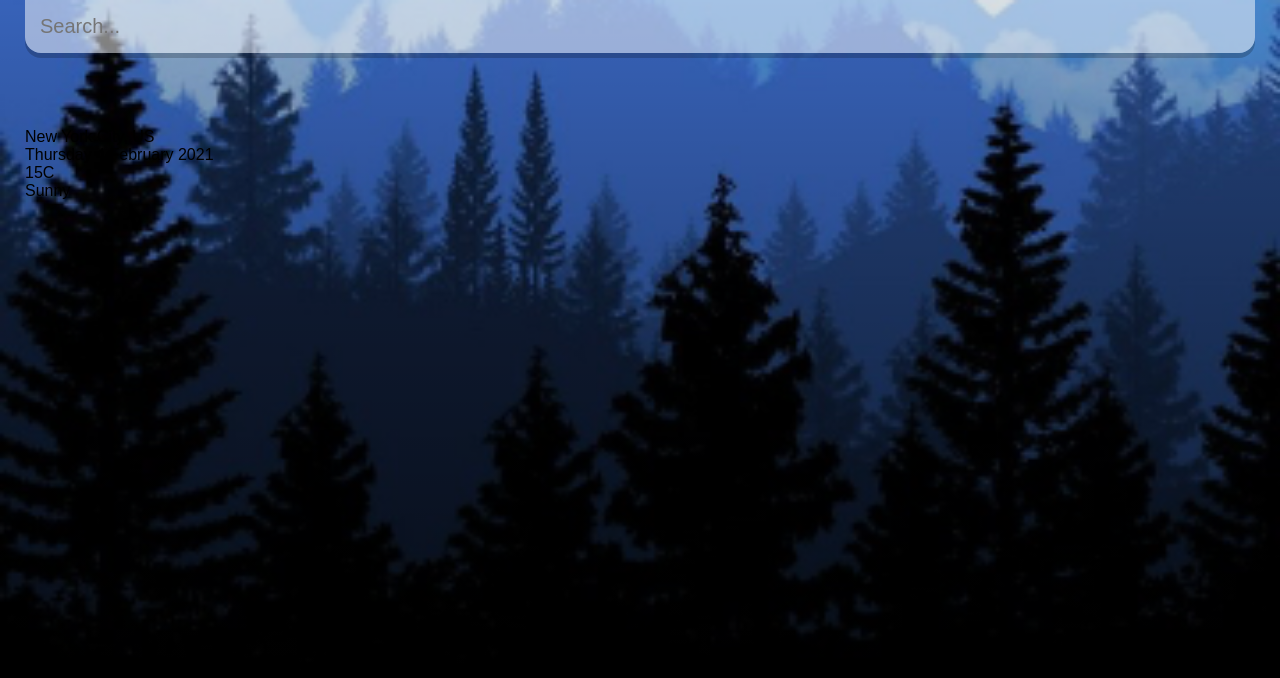
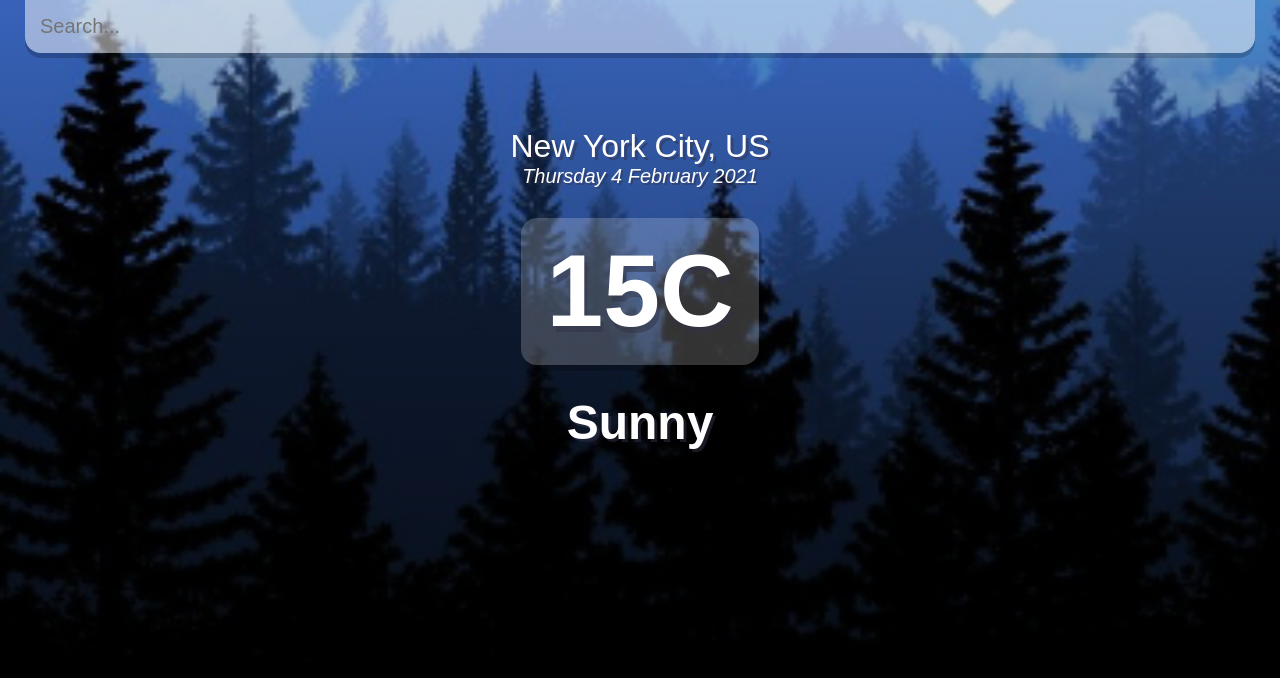
Before and after one commit to aingc/react-weather-app, a React (Create React App) app: page / in a window 1280 px wide. Shown: the top 678 px of the page. Built offline with nearby package versions, Linux system fonts and the light colour scheme.

Commit message:
Fetch promise for city search from openweathermap API

```diff
--- a/src/App.js
+++ b/src/App.js
@@ -1,9 +1,26 @@
+import { useState } from 'react';
+
 const api = {
   key: 'f533914d21bf3ee626dd885462469282',
-  base: 'https://api.openweathermap.org/data/2.5',
+  base: 'https://api.openweathermap.org/data/2.5/',
 };
 
 function App() {
+  const [query, setQuery] = useState('');
+  const [weather, setWeather] = useState({});
+
+  const search = (e) => {
+    if (e.key === 'Enter') {
+      fetch(`${api.base}weather?q=${query}&units=metric&appid=${api.key}`)
+        .then((res) => res.json())
+        .then((result) => {
+          setWeather(result);
+          setQuery('');
+          console.log(result);
+        });
+    }
+  };
+
   const dateBuilder = (d) => {
     let months = [
       'January',
@@ -41,7 +58,14 @@ function App() {
     <div className="app">
       <main>
         <div className="search-box">
-          <input type="text" className="search-bar" placeholder="Search..." />
+          <input
+            type="text"
+            className="search-bar"
+            placeholder="Search..."
+            onChange={(e) => setQuery(e.target.value)}
+            value={query}
+            onKeyPress={search}
+          />
         </div>
         <div className="location-box">
           <div className="location">New York City, US</div>
--- a/src/index.css
+++ b/src/index.css
@@ -54,3 +54,46 @@ main {
 .search-box .search-bar:focus {
   background-color: rgba(255, 255, 255, 0.75);
 }
+
+.location-box .location {
+  color: #fff;
+  font-size: 32px;
+  font-weight: 500;
+  text-align: center;
+  text-shadow: 3px 3px rgba(50, 50, 70, 0.5);
+}
+
+.location-box .date {
+  color: #fff;
+  font-size: 20px;
+  font-weight: 300;
+  font-style: italic;
+  text-align: center;
+  text-shadow: 2px 2px rgba(50, 50, 70, 0.5);
+}
+
+.weather-box {
+  text-align: center;
+}
+
+.weather-box .temp {
+  position: relative;
+  display: inline-block;
+  margin: 30px auto;
+  background-color: rgba(255, 255, 255, 0.2);
+  border-radius: 16px;
+  padding: 15px 25px;
+  color: #fff;
+  font-size: 102px;
+  font-weight: 900;
+  text-shadow: 3px 6px rgba(50, 50, 70, 0.5);
+  text-align: center;
+  box-shadow: 3px 6px rgba(0, 0, 0, 0.2);
+}
+
+.weather-box .weather {
+  color: #fff;
+  font-size: 48px;
+  font-weight: 700;
+  text-shadow: 3px 3px rgba(50, 50, 70, 0.5);
+}
```
